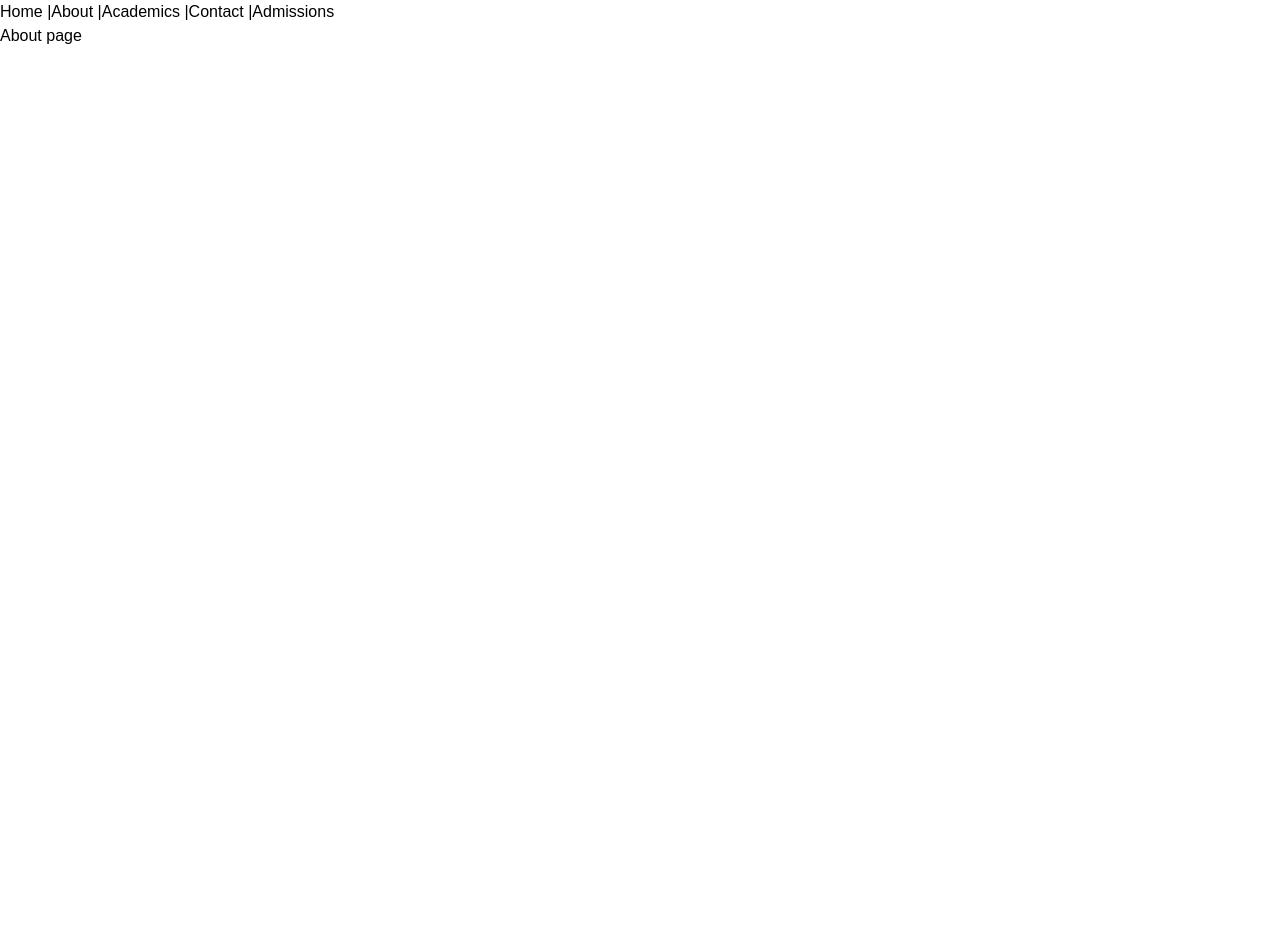
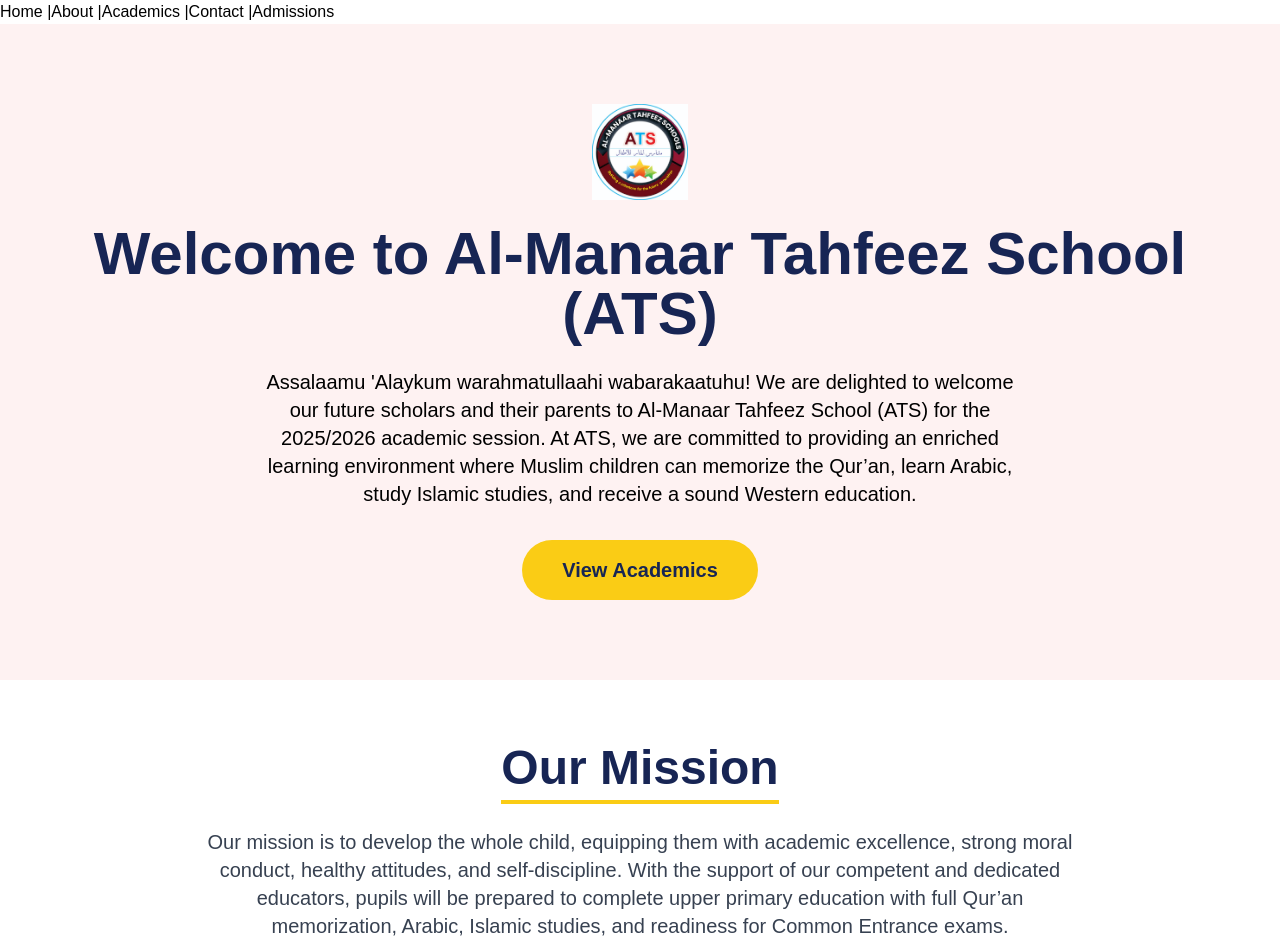
Before and after one commit to Motunmine21/al-manaar-islamic-school-portal, a React (Vite) app in the folder al-manaar-school-app/: page /about in a window 1280 px wide. Shown: the top 952 px of the page. Before the commit the page ends 800 px from the top, so only its background shows below. Built offline with nearby package versions, Linux system fonts and the light colour scheme.

Commit message:
feat: complete About page design
- Implemented layout and styling
- Added images, text sections, and mission/vision content
- Responsive for mobile and desktop

```diff
--- a/al-manaar-school-app/src/pages/About.jsx
+++ b/al-manaar-school-app/src/pages/About.jsx
@@ -1,6 +1,89 @@
-function About () {
-    return (
-        <h1>About page</h1>
-    );
-}
+// src/pages/About.jsx
+import React from "react";
+import { Link } from "react-router-dom";
+import schoolLogo from "../assets/schoolLogo.png";
+
+const About = () => {
+  return (
+    <div className="bg-red-50 min-h-screen">
+      {/* Hero Section */}
+      <section className="py-20 px-6 md:px-16 text-center flex flex-col items-center">
+        <img src={schoolLogo} alt="School Logo" className="h-24 w-24 mb-6" />
+
+        <h1 className="text-5xl md:text-6xl font-bold text-blue-950 mb-6">
+          Welcome to Al-Manaar Tahfeez School (ATS)
+        </h1>
+
+        <p className="text-lg md:text-xl max-w-3xl mx-auto mb-8 leading-relaxed text-center">
+          Assalaamu 'Alaykum warahmatullaahi wabarakaatuhu! We are delighted
+          to welcome our future scholars and their parents to Al-Manaar Tahfeez
+          School (ATS) for the 2025/2026 academic session. At ATS, we are
+          committed to providing an enriched learning environment where Muslim
+          children can memorize the Qur’an, learn Arabic, study Islamic studies,
+          and receive a sound Western education.
+        </p>
+
+        <Link
+          to="/academics"
+          className="bg-yellow-400 text-blue-950 font-bold px-10 py-4 rounded-full text-lg md:text-xl transform transition hover:bg-yellow-500 hover:text-white hover:scale-105"
+        >
+          View Academics
+        </Link>
+      </section>
+
+      {/* Mission Section */}
+      <section className="py-16 px-6 md:px-16 bg-white flex flex-col items-center text-center">
+        <h2 className="text-4xl md:text-5xl font-bold text-blue-950 mb-6 border-b-4 border-yellow-400 pb-2">
+          Our Mission
+        </h2>
+        <p className="text-lg md:text-xl text-gray-700 max-w-4xl leading-relaxed">
+          Our mission is to develop the whole child, equipping them with academic
+          excellence, strong moral conduct, healthy attitudes, and self-discipline.
+          With the support of our competent and dedicated educators, pupils will
+          be prepared to complete upper primary education with full Qur’an
+          memorization, Arabic, Islamic studies, and readiness for Common Entrance exams.
+        </p>
+      </section>
+
+      {/* Vision Section */}
+      <section className="py-16 px-6 md:px-16 bg-gray-100 flex flex-col items-center text-center">
+        <h2 className="text-4xl md:text-5xl font-bold text-blue-950 mb-6">
+          Our Vision
+        </h2>
+
+        <ul className="max-w-3xl space-y-3 text-lg md:text-xl">
+          {[
+            "Academic excellence",
+            "Strong Islamic identity",
+            "Fluent Arabic proficiency",
+            "Complete and structured Qur’an memorization",
+            "Raising future scholars, leaders, and responsible citizens"
+          ].map((item, index) => (
+            <li
+              key={index}
+              className="flex items-center justify-center gap-2 group transform transition hover:scale-105"
+            >
+              <span className="h-3 w-3 bg-brown-600 rounded-full group-hover:bg-yellow-400 transition"></span>
+              {item}
+            </li>
+          ))}
+        </ul>
+
+        <p className="text-lg md:text-xl text-gray-700 max-w-3xl mt-6 leading-relaxed">
+          By the will of Allah, we aim to build a generation that upholds truth,
+          integrity, and service to the Ummah.
+        </p>
+      </section>
+
+      {/* Footer */}
+      <footer className="bg-red-700 text-white py-8 px-6 md:px-16 flex flex-col md:flex-row items-center justify-between">
+        <img src={schoolLogo} alt="School Logo" className="h-12 w-12 mb-4 md:mb-0" />
+        <p className="text-center md:text-left text-lg md:text-xl">
+          &copy; {new Date().getFullYear()} Al-Manaar Tahfeez School. All Rights Reserved.
+        </p>
+      </footer>
+    </div>
+  );
+};
+
 export default About;
```
